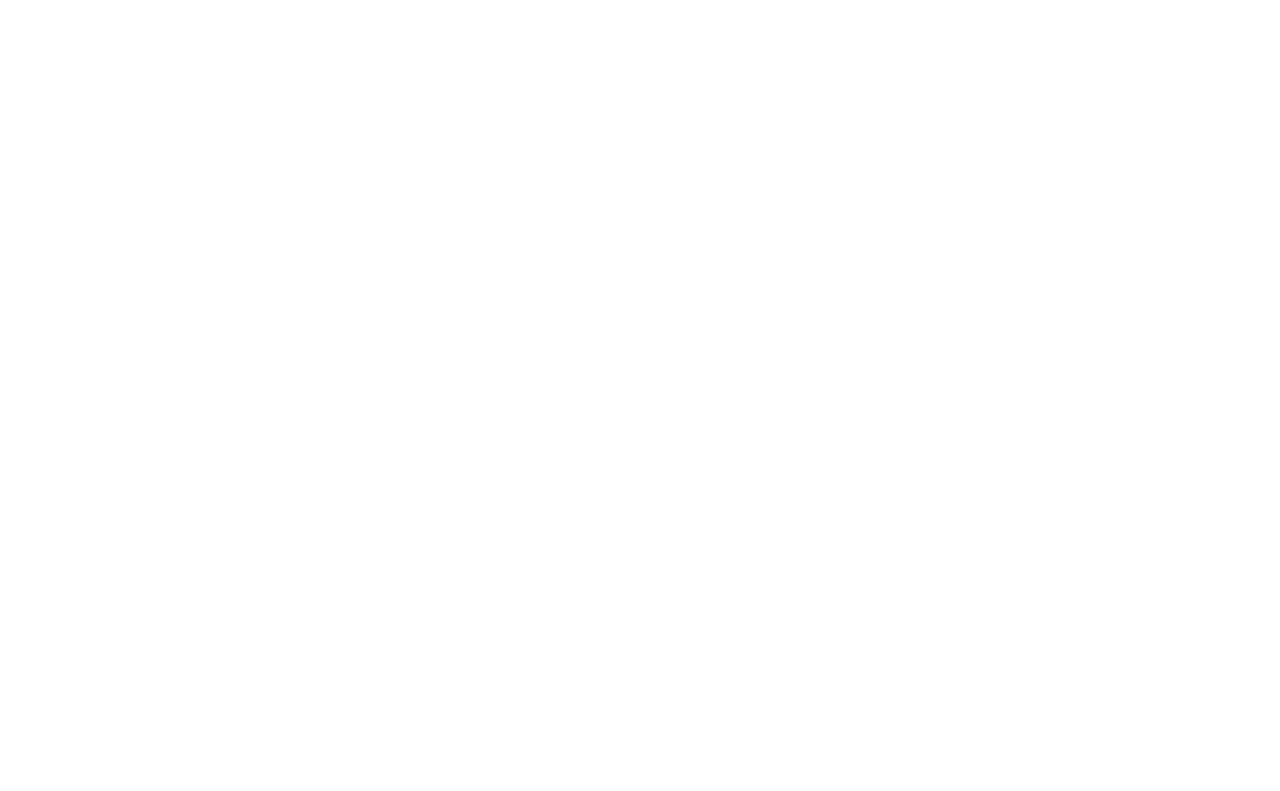
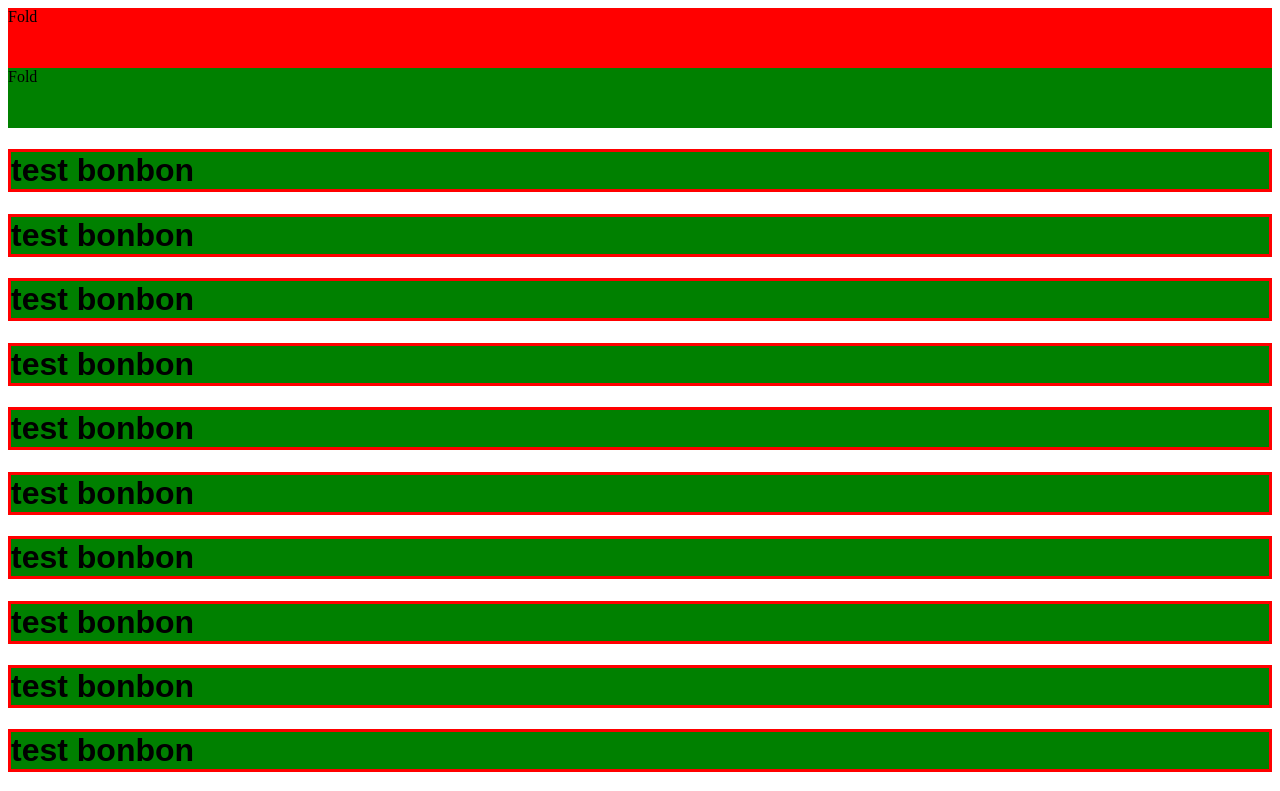
Before and after one commit to marcinant/font-sandbox, a plain HTML site: page appfout.html in a window 1280 px wide. Shown: the top 791 px of the page. Drawn offline with Linux system fonts and the light colour scheme; a web font is replaced by a local one.

Commit message:
fix opacity

```diff
--- a/appfout.html
+++ b/appfout.html
@@ -1,5 +1,5 @@
 <!doctype html>
-<html manifest="manifest.appcache">
+<html manifest="manifest.appcache" class="wf-loading">
   <head>
     <link rel="dns-prefetch" href="//fonts.googleapis.com/">
     <link rel="dns-prefetch" href="//fonts.gstatic.com">
@@ -8,10 +8,11 @@
     <title>FOIT FOUT fix</title>
     <meta name=viewport content="width=device-width, initial-scale=1">
     <style>
-     html *, .wf-loading * {
+     .wf-loading body {
        opacity: 0;
      }
-     .wf-active *, .wf-inactive * {
+     .wf-active body, .wf-inactive body {
+       opacity: 1;
        transition: opacity .1s ease-out;
      }
      h1 {
```
